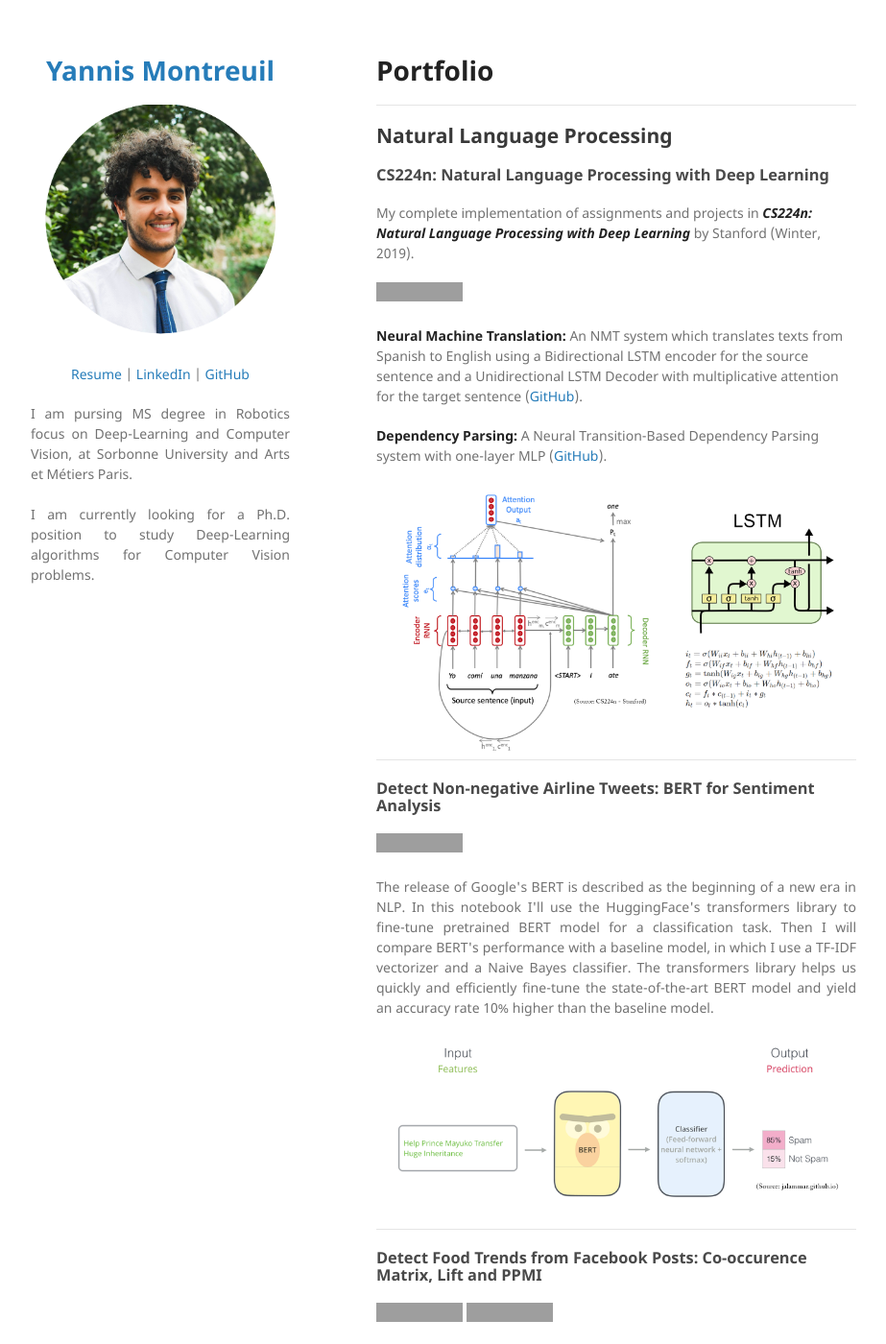
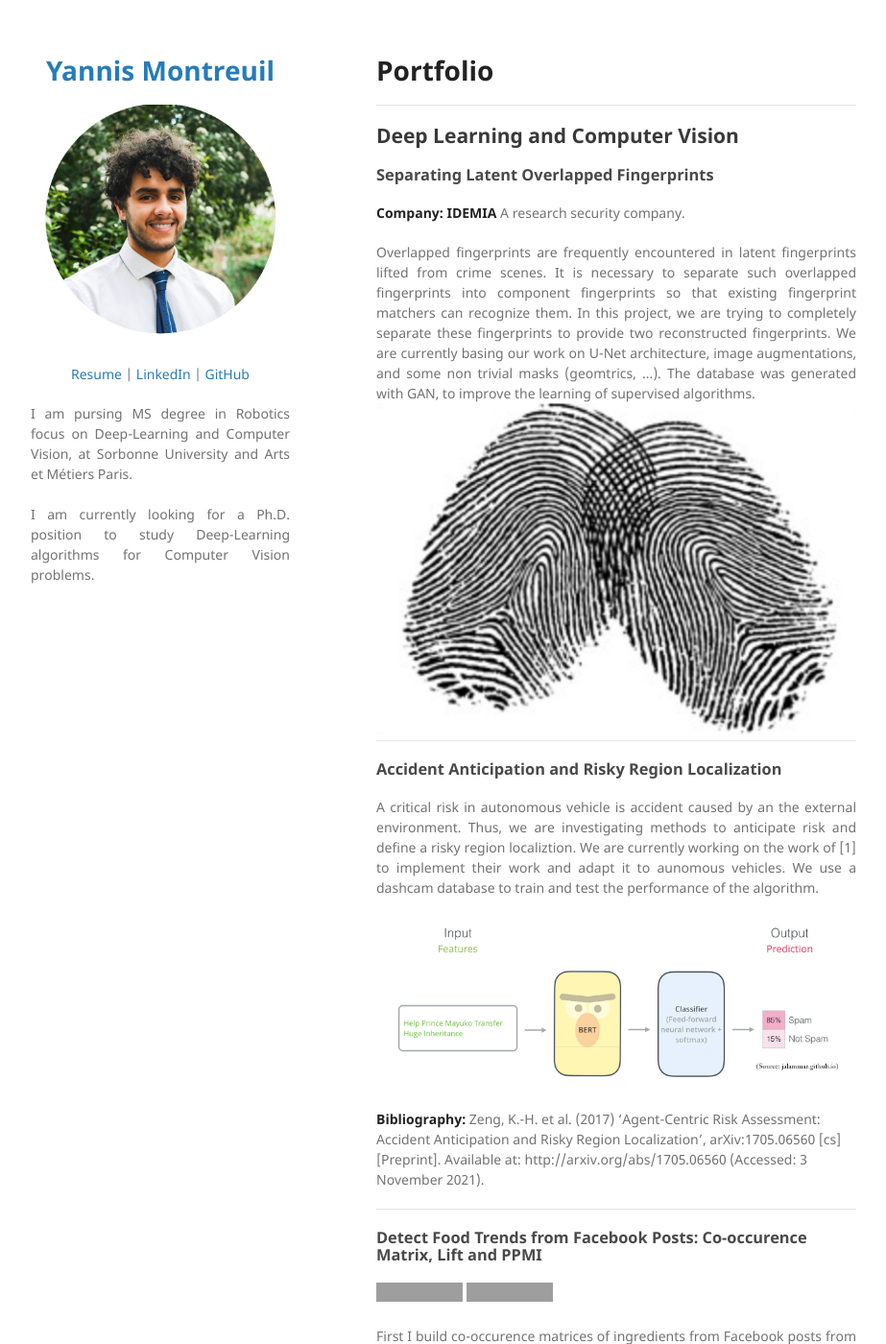
Before and after one commit to Yannis-98/yannis-98.github.io, a Jekyll site: the page built from index.md, in a window 1280 px wide and 1400 px high. Shown: the whole window at 96% size, without its empty margins (178-1101 px from the left). Built offline with Jekyll 4.4.1, drawn with Linux system fonts in a browser that asks for light colours; our own code applies the rules of GitHub Pages for plain Markdown files; grey boxes are pictures that could not be loaded.

Commit message:
Update index.md

```diff
--- a/index.md
+++ b/index.md
@@ -1,27 +1,25 @@
 # Portfolio
 ---
-## Natural Language Processing
+## Deep Learning and Computer Vision
 
-### CS224n: Natural Language Processing with Deep Learning
+### Separating Latent Overlapped Fingerprints
 
-My complete implementation of assignments and projects in [***CS224n: Natural Language Processing with Deep Learning***](http://web.stanford.edu/class/cs224n/) by Stanford (Winter, 2019).
+**Company: IDEMIA** A research security company.
 
-[![View on GitHub](https://img.shields.io/badge/GitHub-View_on_GitHub-blue?logo=GitHub)](https://github.com/chriskhanhtran/CS224n-NLP-Solutions/tree/master/assignments/)
+<div style="text-align: justify">Overlapped fingerprints are frequently encountered in latent fingerprints lifted from crime scenes. It is necessary to separate such overlapped fingerprints into component fingerprints so that existing fingerprint matchers can recognize them. In this project, we are trying to completely separate these fingerprints to provide two reconstructed fingerprints. We are currently basing our work on U-Net architecture, image augmentations, and some non trivial masks (geomtrics, ...). The database was generated with GAN, to improve the learning of supervised algorithms.  </div>
 
-**Neural Machine Translation:** An NMT system which translates texts from Spanish to English using a Bidirectional LSTM encoder for the source sentence and a Unidirectional LSTM Decoder with multiplicative attention for the target sentence ([GitHub](https://github.com/chriskhanhtran/CS224n-NLP-Solutions/tree/master/assignments/)).
-
-**Dependency Parsing:** A Neural Transition-Based Dependency Parsing system with one-layer MLP ([GitHub](https://github.com/chriskhanhtran/CS224n-NLP-Assignments/tree/master/assignments/a3)).
-
-<center><img src="images/nlp.png"/></center>
+<center><img src="images/fingerprin.PNG"/></center>
 
 ---
-### Detect Non-negative Airline Tweets: BERT for Sentiment Analysis
+### Accident Anticipation and Risky Region Localization
 
-[![Run in Google Colab](https://img.shields.io/badge/Colab-Run_in_Google_Colab-blue?logo=Google&logoColor=FDBA18)](https://colab.research.google.com/drive/1f32gj5IYIyFipoINiC8P3DvKat-WWLUK)
-
-<div style="text-align: justify">The release of Google's BERT is described as the beginning of a new era in NLP. In this notebook I'll use the HuggingFace's transformers library to fine-tune pretrained BERT model for a classification task. Then I will compare BERT's performance with a baseline model, in which I use a TF-IDF vectorizer and a Naive Bayes classifier. The transformers library helps us quickly and efficiently fine-tune the state-of-the-art BERT model and yield an accuracy rate 10% higher than the baseline model.</div>
+<div style="text-align: justify">A critical risk in autonomous vehicle is accident caused by an the external environment. Thus, we are investigating methods to anticipate risk and define a risky region localiztion. We are currently working on the work of [1] to implement their work and adapt it to aunomous vehicles. We use a dashcam database to train and test the performance of the algorithm. </div>
 
 <center><img src="images/BERT-classification.png"/></center>
+
+**Bibliography:**
+Zeng, K.-H. et al. (2017) ‘Agent-Centric Risk Assessment: Accident Anticipation and Risky Region Localization’, arXiv:1705.06560 [cs] [Preprint]. Available at: http://arxiv.org/abs/1705.06560 (Accessed: 3 November 2021).
+
 
 ---
 ### Detect Food Trends from Facebook Posts: Co-occurence Matrix, Lift and PPMI
```
